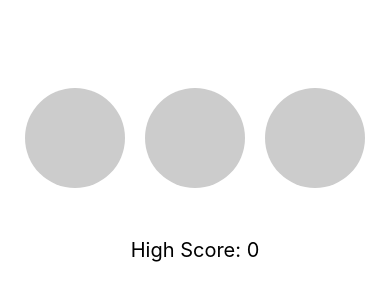
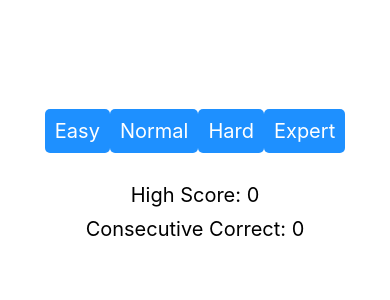
Before and after one commit to KimAH1999/reactNative-FindTheBallGame, a React Native app: screen / in a window 390 px wide. Shown: the part 252-552 px from the top of the page. Built offline with nearby package versions, Linux system fonts and the light colour scheme.

Commit message:
added levels with style adjustments

```diff
--- a/App.js
+++ b/App.js
@@ -3,21 +3,56 @@ import { StyleSheet, Text, View, TouchableOpacity, StatusBar } from 'react-nativ
 
 const FindTheBallGame = () => {
   // Define our state variables
-  const [cups, setCups] = useState([false, false, false]); // false indicates no ball, true indicates ball
+  const [cups, setCups] = useState([]);
   const [result, setResult] = useState('');
   const [consecutiveCorrect, setConsecutiveCorrect] = useState(0);
   const [highScore, setHighScore] = useState(0);
+  const [ballIndex, setBallIndex] = useState(null); // New state variable to keep track of the cup with the ball
+
+  // Function to generate random cups based on difficulty level and return the index of the cup with the ball
+  const generateRandomCups = (difficultyLevel) => {
+    let numberOfCups = 0;
+
+    if (difficultyLevel === 'easy') {
+      numberOfCups = 3;
+    } else if (difficultyLevel === 'normal') {
+      numberOfCups = 4;
+    } else if (difficultyLevel === 'hard') {
+      numberOfCups = 5;
+    } else if (difficultyLevel === 'expert') {
+      numberOfCups = 6;
+    }
+
+    const randomIndex = Math.floor(Math.random() * numberOfCups);
+    setBallIndex(randomIndex); // Set the index of the cup with the ball
+    const newCups = new Array(numberOfCups).fill(false);
+    newCups[randomIndex] = true; // Set the cup with the ball to true
+    return newCups;
+  }
+
+  // Function to shuffle the ball to a different cup
+  const shuffleBall = () => {
+    const newCups = [...cups];
+    let currentBallIndex = ballIndex;
+    let newBallIndex = Math.floor(Math.random() * newCups.length);
+
+    // Make sure the new ball index is different from the current ball index
+    while (newBallIndex === currentBallIndex) {
+      newBallIndex = Math.floor(Math.random() * newCups.length);
+    }
+
+    // Shuffle the ball to the new cup
+    newCups[currentBallIndex] = false;
+    newCups[newBallIndex] = true;
+    setBallIndex(newBallIndex);
+
+    setCups(newCups);
+  }
 
   // Function to handle player's selection
   const handleCupPress = (index) => {
-    // Create a new array with a random cup having a ball under it
-    const newCups = [false, false, false];
-    const randomIndex = Math.floor(Math.random() * 3);
-    newCups[randomIndex] = true;
-
-    // Update the cups state and set the result message
-    setCups(newCups);
-    if (index === randomIndex) {
+    if (cups[index]) { // Check if the cup has the ball
+      shuffleBall(); // Shuffle the ball to a different cup
       const newConsecutiveCorrect = consecutiveCorrect + 1;
       setConsecutiveCorrect(newConsecutiveCorrect);
       if (newConsecutiveCorrect > highScore) {
@@ -26,26 +61,49 @@ const FindTheBallGame = () => {
       setResult('Congratulations! You found the ball!');
     } else {
       setConsecutiveCorrect(0);
-      setResult('Sorry, you lost. Try again!');
+      setResult(`Sorry, you lost. The ball was under cup ${ballIndex + 1}.`); // Display the index of the cup with the ball
+      setCups(generateRandomCups()); // Start a new game with the same difficulty level
     }
+  };
+
+  // Function to start a new game with the selected difficulty level
+  const startNewGame = (difficultyLevel) => {
+    const newCups = generateRandomCups(difficultyLevel);
+    setCups(newCups);
+    setResult('');
+    setConsecutiveCorrect(0);
   };
 
   return (
     <View style={styles.container}>
       <StatusBar style="auto" />
       <View style={styles.cupRow}>
-        <TouchableOpacity style={styles.cup} onPress={() => handleCupPress(0)}>
-          <Text style={styles.cupText}>{cups[0] ? '🏀' : ''}</Text>
+        {cups.map((cup, index) => (
+          <TouchableOpacity key={index} style={styles.cup} onPress={() => handleCupPress(index)}>
+            <Text style={styles.cupText}>{index === ballIndex ? '🏀' : ''}</Text>
+          </TouchableOpacity>
+        ))}
+      </View>
+
+      <View style={styles.buttonRow}>
+        <TouchableOpacity style={styles.button} onPress={() => startNewGame('easy')}>
+          <Text style={styles.buttonText}>Easy</Text>
         </TouchableOpacity>
-        <TouchableOpacity style={styles.cup} onPress={() => handleCupPress(1)}>
-          <Text style={styles.cupText}>{cups[1] ? '🏀' : ''}</Text>
+        <TouchableOpacity style={styles.button} onPress={() => startNewGame('normal')}>
+          <Text style={styles.buttonText}>Normal</Text>
         </TouchableOpacity>
-        <TouchableOpacity style={styles.cup} onPress={() => handleCupPress(2)}>
-          <Text style={styles.cupText}>{cups[2] ? '🏀' : ''}</Text>
+        <TouchableOpacity style={styles.button} onPress={() => startNewGame('hard')}>
+          <Text style={styles.buttonText}>Hard</Text>
+        </TouchableOpacity>
+        <TouchableOpacity style={styles.button} onPress={() => startNewGame('expert')}>
+          <Text style={styles.buttonText}>Expert</Text>
         </TouchableOpacity>
       </View>
-      <Text style={styles.result}>{result}</Text>
-      <Text style={styles.score}>High Score: {highScore}</Text>
+      <View style={styles.resultRow}>
+        <Text style={styles.resultText}>{result}</Text>
+        <Text style={styles.resultText}>High Score: {highScore}</Text>
+        <Text style={styles.resultText}>Consecutive Correct: {consecutiveCorrect}</Text>
+      </View>
     </View>
   );
 };
@@ -53,31 +111,45 @@ const FindTheBallGame = () => {
 const styles = StyleSheet.create({
   container: {
     flex: 1,
+    backgroundColor: '#fff',
     alignItems: 'center',
     justifyContent: 'center',
   },
   cupRow: {
     flexDirection: 'row',
+    justifyContent: 'space-around',
+    alignItems: 'center',
+    marginBottom: 20,
   },
   cup: {
-    backgroundColor: '#ccc',
+    backgroundColor: '#D9D9D9',
+    padding: 50,
     borderRadius: 50,
-    width: 100,
-    height: 100,
-    margin: 10,
-    alignItems: 'center',
-    justifyContent: 'center',
   },
   cupText: {
-    fontSize: 40,
+    fontSize: 50,
   },
-  result: {
+  buttonRow: {
+    flexDirection: 'row',
+    justifyContent: 'space-around',
+    alignItems: 'center',
+    marginBottom: 20,
+  },
+  button: {
+    backgroundColor: '#1E90FF',
+    padding: 10,
+    borderRadius: 5,
+  },
+  buttonText: {
+    color: '#fff',
     fontSize: 20,
-    marginTop: 20,
   },
-  score: {
+  resultRow: {
+    alignItems: 'center',
+  },
+  resultText: {
     fontSize: 20,
-    marginTop: 20,
+    marginBottom: 10,
   },
 });
 
```
